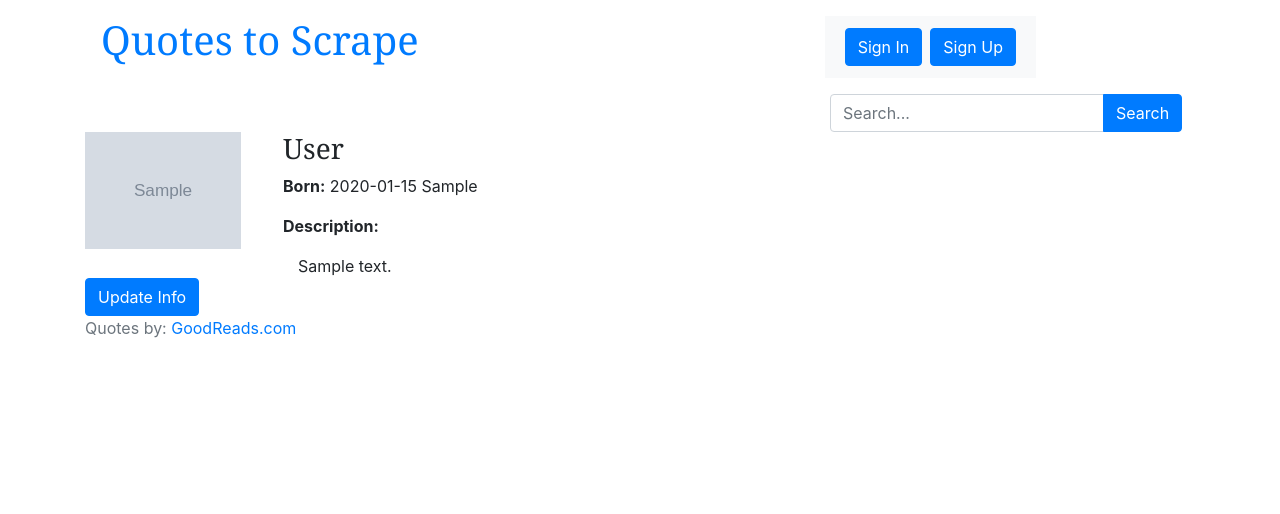
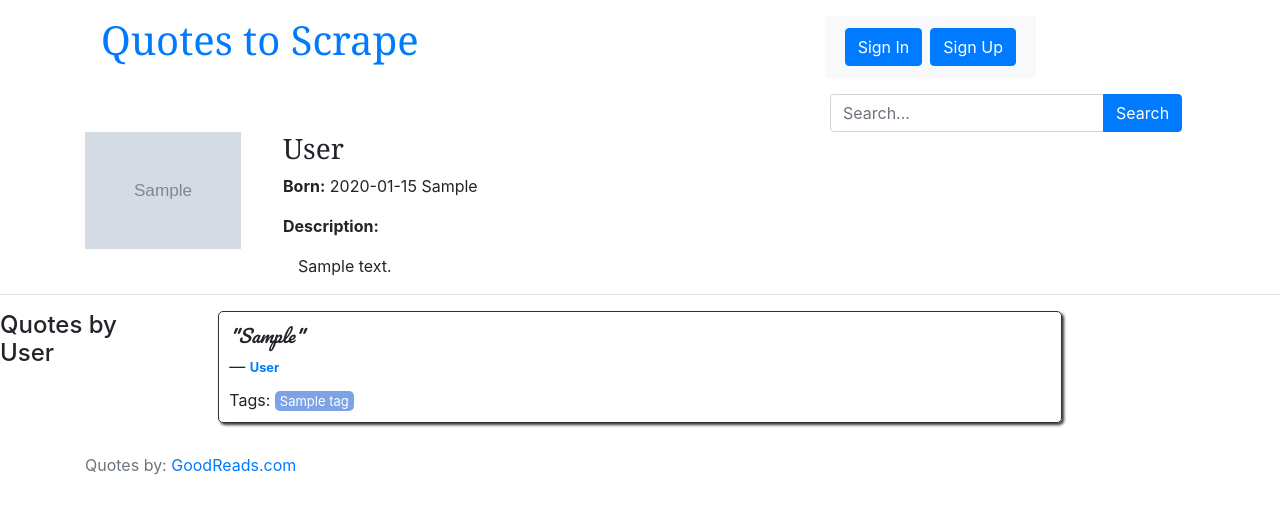
Before and after one commit to sergiokapone/goit_python_web_hw10, a Django app: a page that uses hw10/quotes/templates/quotes/author_page.html in a window 1280 px wide. Shown: the top 514 px of the page. Run offline with Django 4.2, Linux system fonts and the light colour scheme; tables that the repository leaves empty hold one stand-in row (values such as "Sample post"); grey boxes marked "Sample" are stand-in pictures; some libraries are stand-ins or nearby versions.

Commit message:
add quotes in author page

```diff
--- a/hw10/quotes/templates/quotes/author_page.html
+++ b/hw10/quotes/templates/quotes/author_page.html
@@ -1,18 +1,28 @@
 {% extends 'quotes/base.html' %} {% block content %}
 
 <div class="row">
-  {% if author.photo %}
   <div class="col-md-2 mr-2">
+    {% if author.photo %}
     <img
       class="img-article-left thumb"
       width="156"
       src="{{ author.photo.url }}"
     />
+    {% endif %}
   </div>
-  {% endif %}
+
   <div class="col-md-8">
     <div class="author-details">
       <h3 class="author-title">{{ author.fullname }}</h3>
+      {% if user.is_authenticated %}
+      <div>
+        <a
+          href="{% url 'quotes:add_author' %}?author_slug={{ author.slug }}"
+          class="btn btn-primary"
+          >Update Info</a
+        >
+        {% endif %}
+      </div>
       <p>
         <strong>Born:</strong>
         <span class="author-born-date">{{ author.born_date }}</span>
@@ -26,12 +36,12 @@
   </div>
 </div>
 
-<div>
-  <a
-    href="{% url 'quotes:add_author' %}?author_slug={{ author.slug }}"
-    class="btn btn-primary"
-    >Update Info</a
-  >
+<hr />
+<div class="row">
+  <div class="col-md-2">
+    <h4>Quotes by <br />{{ author.fullname }}</h4>
+  </div>
+  <div class="col-md-8">{% include 'quotes/quotes.html' %}</div>
 </div>
 
 {% endblock %}
--- a/hw10/quotes/views.py
+++ b/hw10/quotes/views.py
@@ -137,26 +137,11 @@ def quotes_by_tag(request, tag_name, page=1):
 
 def author_page(request, author_slug):
     author = Author.objects.get(slug=author_slug)
+    quotes = author.quote_set.all()
+    print(quotes)
 
-    context = {"author": author}
+    context = {"author": author, "quotes": quotes}
     return render(request, "quotes/author_page.html", context)
-
-
-# @login_required
-# def add_author(request):
-
-#     if request.method == "POST":
-#         form = AuthorForm(request.POST, request.FILES)
-#         if form.is_valid():
-#             author = form.save(commit=False)
-#             # author.user = request.user
-#             author.save()
-#             form.save_m2m()
-#             return redirect("quotes:add_quote")
-#     else:
-#         form = AuthorForm()
-
-#     return render(request, "quotes/add_author.html", {"form": form})
 
 
 @login_required
```
